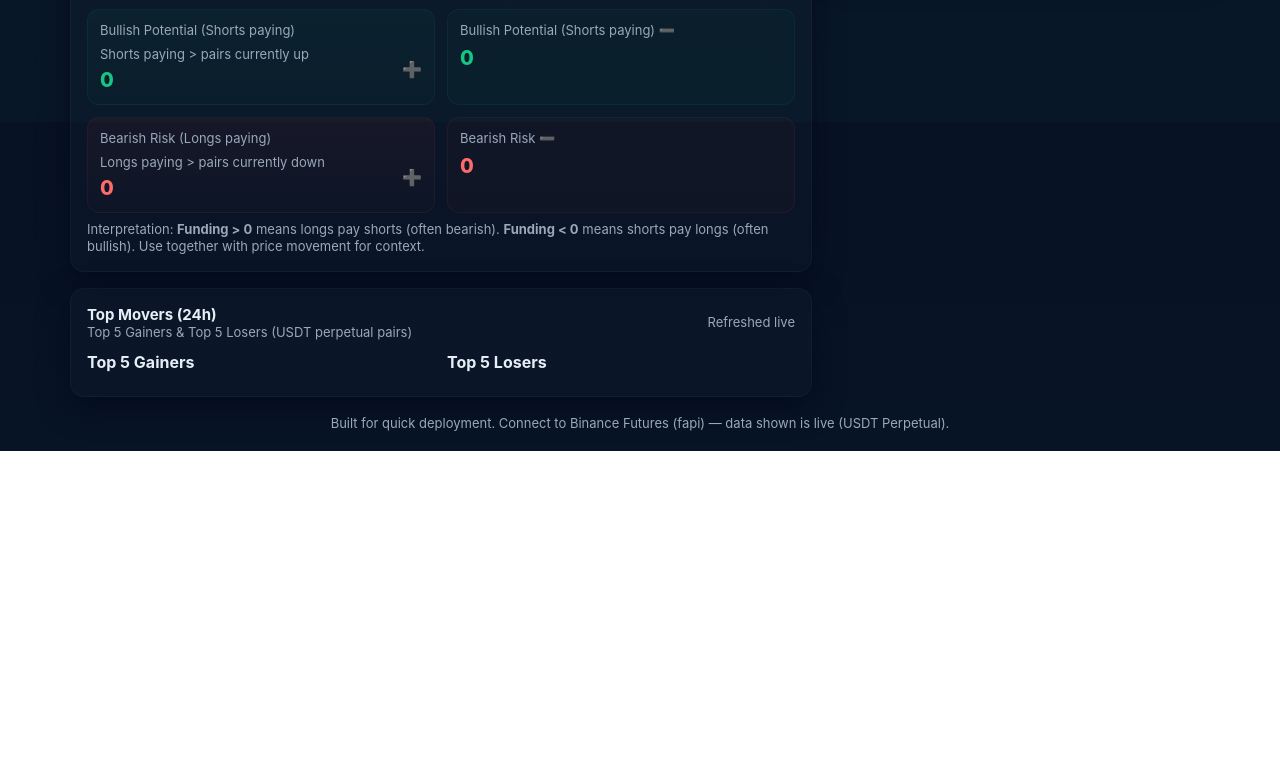
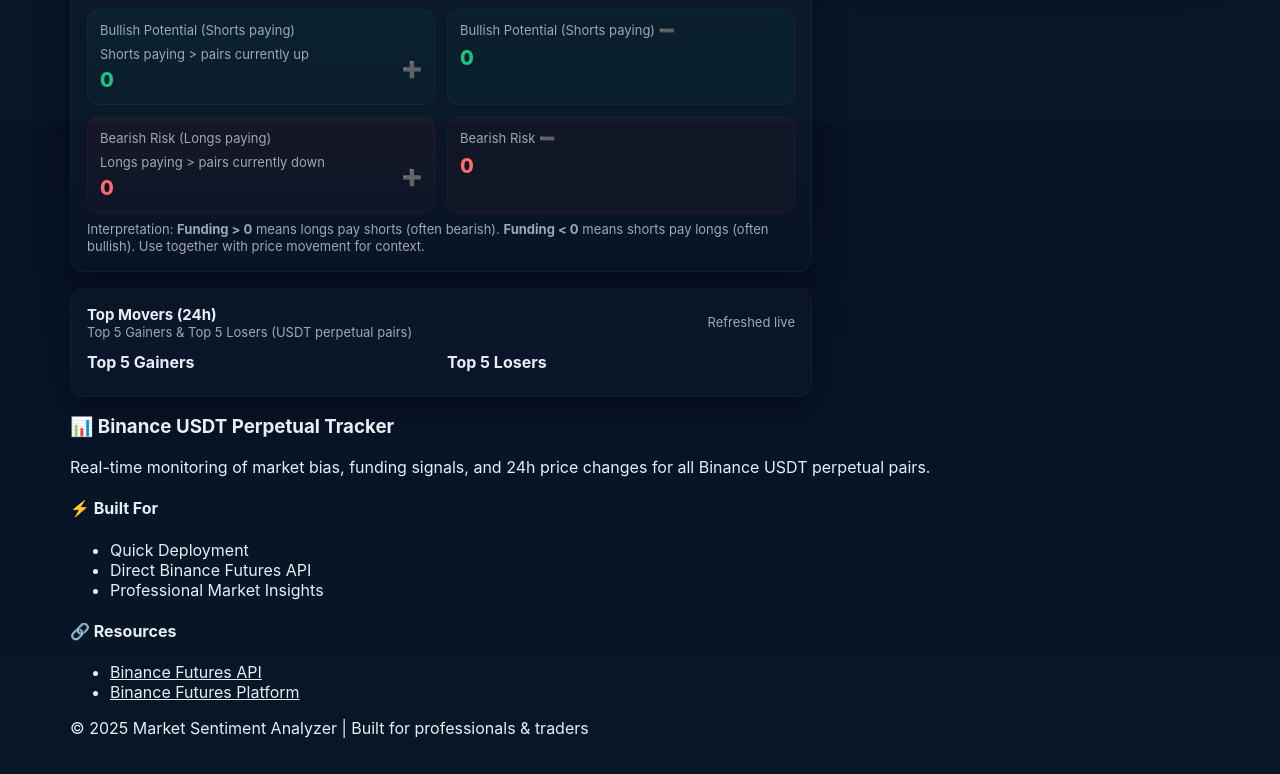
Before and after one commit to enigmaapos/Market-Sentiment-Analyzer-, a plain HTML site: page index.html in a window 1280 px wide. Shown: the part 702-1476 px from the top of the page. Before the commit the page ends 1153 px from the top, so only its background shows below. Drawn offline with Linux system fonts and the light colour scheme; no server answers.

Commit message:
Update index.html

```diff
--- a/index.html
+++ b/index.html
@@ -329,8 +329,33 @@
       </aside>
     </main>
 
-    <footer style="margin-top:18px;color:var(--muted);font-size:13px;text-align:center">
-      Built for quick deployment. Connect to Binance Futures (fapi) — data shown is live (USDT Perpetual).
+    <footer class="footer">
+  <div class="footer-content">
+    <div class="footer-left">
+      <h3>📊 Binance USDT Perpetual Tracker</h3>
+      <p>Real-time monitoring of market bias, funding signals, and 24h price changes for all Binance USDT perpetual pairs.</p>
+    </div>
+
+    <div class="footer-center">
+      <h4>⚡ Built For</h4>
+      <ul>
+        <li>Quick Deployment</li>
+        <li>Direct Binance Futures API</li>
+        <li>Professional Market Insights</li>
+      </ul>
+    </div>
+
+    <div class="footer-right">
+      <h4>🔗 Resources</h4>
+      <ul>
+        <li><a href="https://binance-docs.github.io/apidocs/futures/en/" target="_blank">Binance Futures API</a></li>
+        <li><a href="https://www.binance.com/en/futures" target="_blank">Binance Futures Platform</a></li>
+      </ul>
+    </div>
+  </div>
+  <div class="footer-bottom">
+    <p>© 2025 Market Sentiment Analyzer  | Built for professionals & traders</p>
+  </div>
     </footer>
   </div>
 
```
